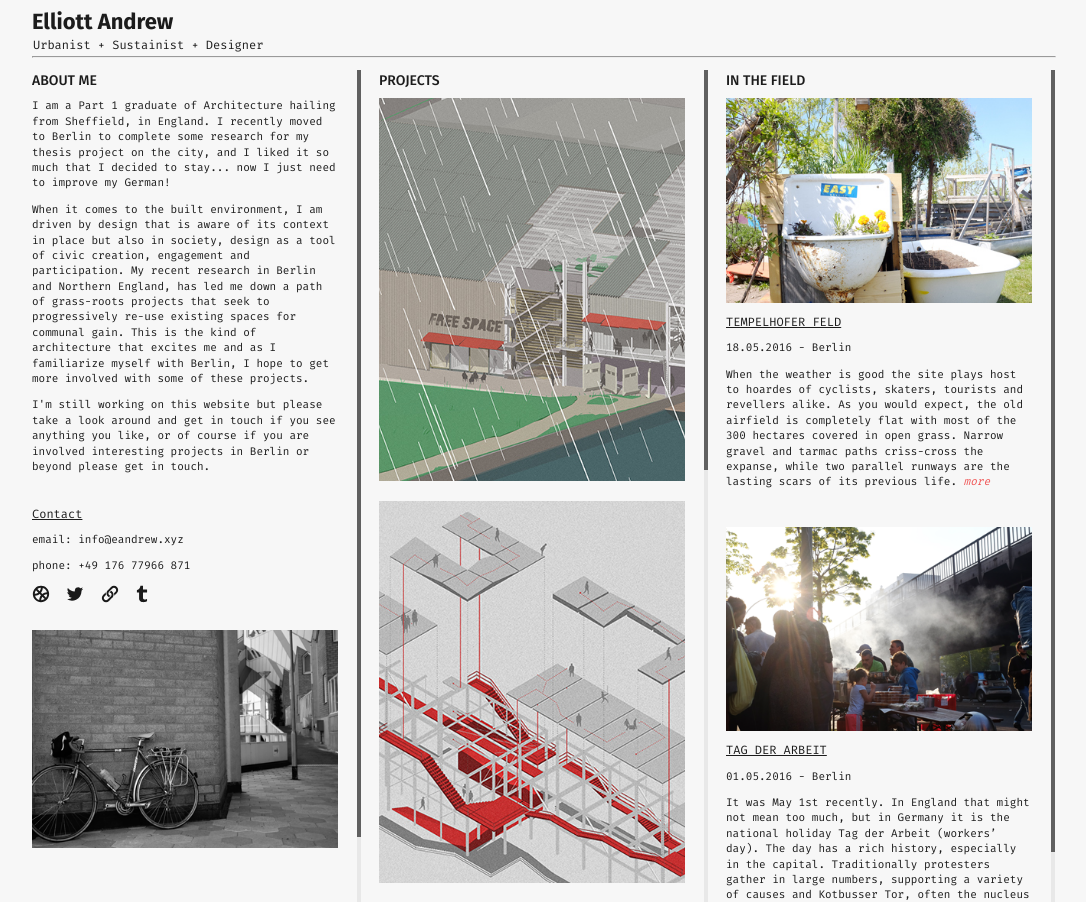
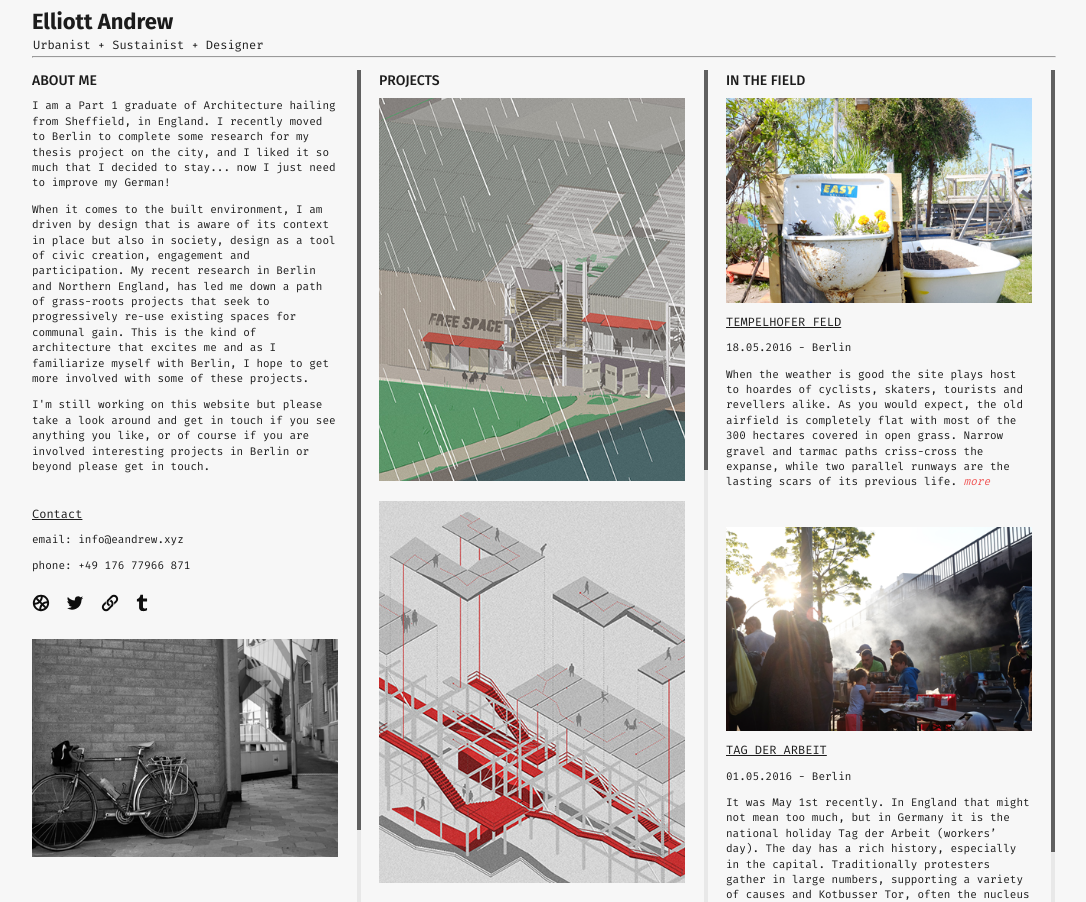
Before and after one commit to elliottcandrew/my-site, a Jekyll site: the page built from index.html, in a window 1280 px wide. Shown: the whole page, without its empty margins (96-1182 px from the left). Built offline with Jekyll 4.4.1, drawn with Linux system fonts in a browser that asks for light colours; Markdown is read by kramdown in place of the engine named in the settings.

Commit message:
fix media-link icons

```diff
--- a/assets/css/main.css
+++ b/assets/css/main.css
@@ -354,17 +354,10 @@
   display: -ms-flexbox;
   display: flex;
   width: 50%;
-  argin-top: 20px;
+  margin-top: 20px;
   margin-bottom: 20px; }
-  .media-links * {
-    opacity: 0.95;
-    margin-right: 16px;
-    -webkit-transition: 400ms cubic-bezier(0.19, 1, 0.22, 1);
-    transition: 400ms cubic-bezier(0.19, 1, 0.22, 1); }
-    .media-links *:hover {
-      opacity: 0.75;
-      -webkit-transition: 200ms cubic-bezier(0.19, 1, 0.22, 1);
-      transition: 200ms cubic-bezier(0.19, 1, 0.22, 1); }
+  .media-links a:hover {
+    opacity: .75; }
   .media-links .icon {
     display: inline-block;
     position: relative;
@@ -372,7 +365,7 @@
     height: auto;
     margin-right: 16px;
     opacity: .95; }
-    .media-links .icon ::after {
+    .media-links .icon:after {
       position: absolute;
       top: 0;
       right: 0;
```
Also changed, not shown: assets/css/2-modules/aboutme.sass (+7 -9 lines).
